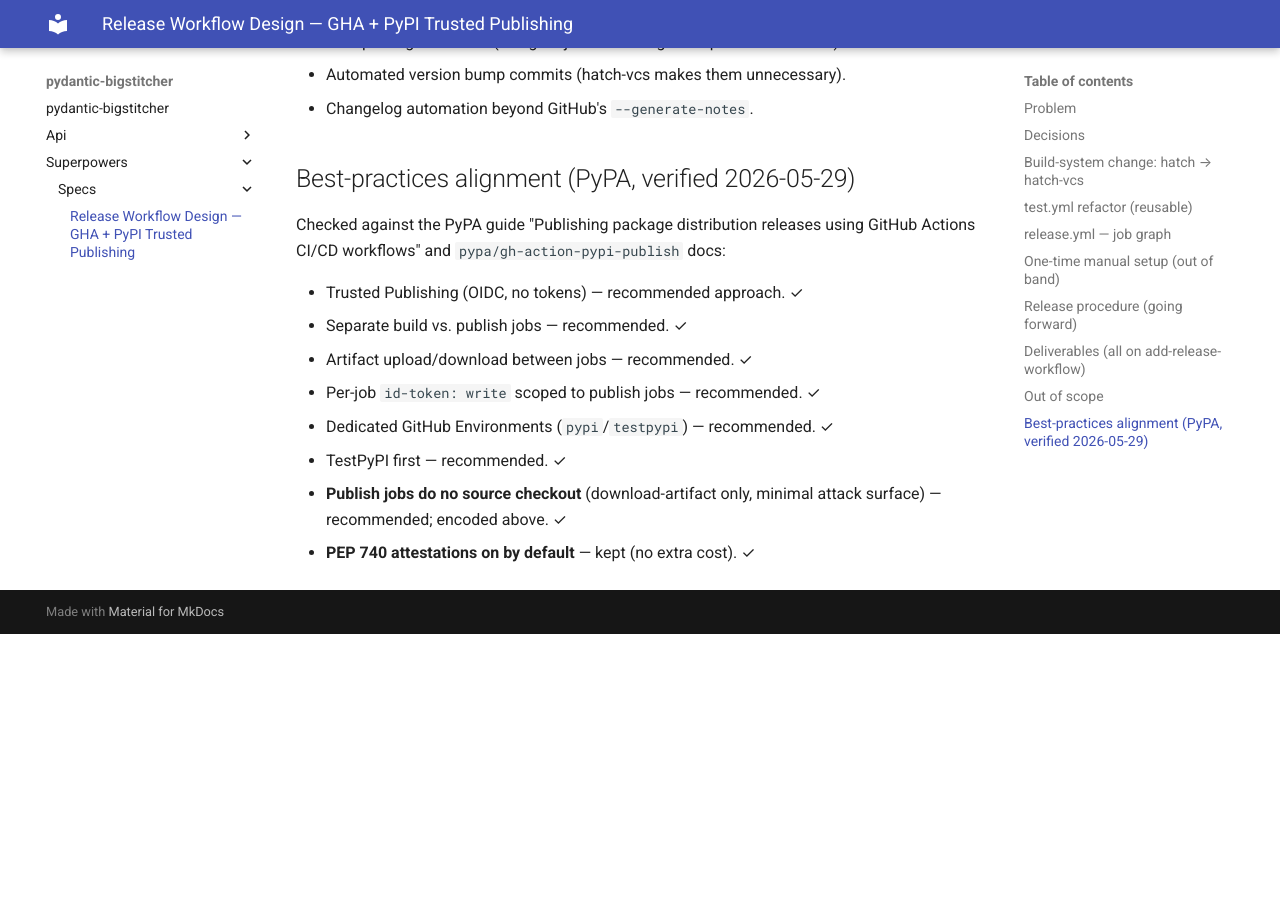
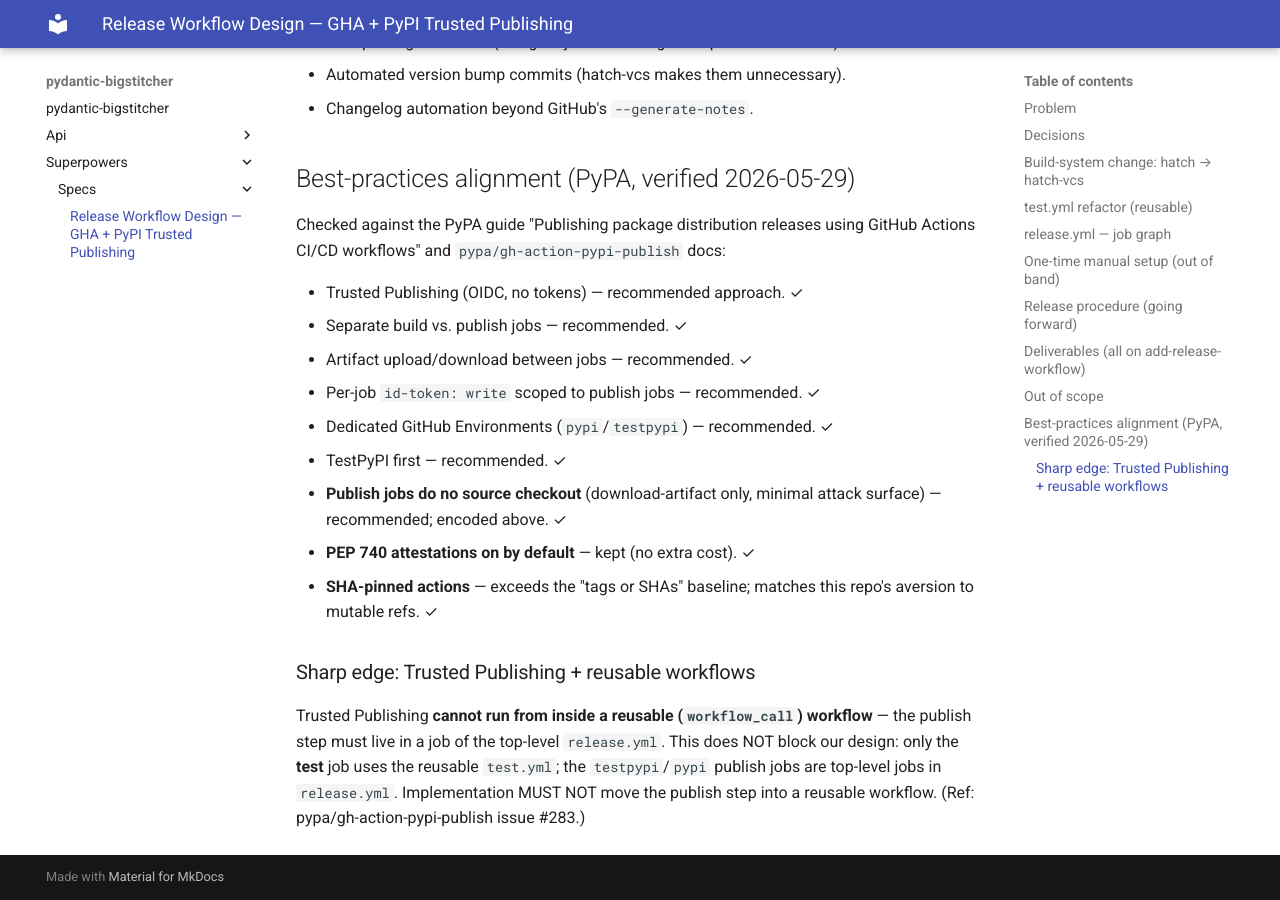
Before and after one commit to d-v-b/pydantic-bigstitcher, an MkDocs documentation site: the page built from docs/superpowers/specs/2026-05-29-release-workflow-design.md, in a window 1280 px wide and 900 px high, scrolled down 3240 px. Built offline with MkDocs 1.6.1 and Material for MkDocs 9.7.7, drawn with Linux system fonts in a browser that asks for light colours; before the commit the page ends 3874 px from its top, so only the background shows below that.

Commit message:
Note Trusted Publishing reusable-workflow constraint in spec
Co-Authored-By: Claude Opus 4.8 <noreply@anthropic.com>

```diff
--- a/docs/superpowers/specs/2026-05-29-release-workflow-design.md
+++ b/docs/superpowers/specs/2026-05-29-release-workflow-design.md
@@ -110,3 +110,13 @@ Actions CI/CD workflows" and `pypa/gh-action-pypi-publish` docs:
 - **Publish jobs do no source checkout** (download-artifact only, minimal attack
   surface) — recommended; encoded above. ✓
 - **PEP 740 attestations on by default** — kept (no extra cost). ✓
+- **SHA-pinned actions** — exceeds the "tags or SHAs" baseline; matches this repo's aversion to mutable refs. ✓
+
+### Sharp edge: Trusted Publishing + reusable workflows
+
+Trusted Publishing **cannot run from inside a reusable (`workflow_call`) workflow** — the
+publish step must live in a job of the top-level `release.yml`. This does NOT block our
+design: only the **test** job uses the reusable `test.yml`; the `testpypi`/`pypi` publish
+jobs are top-level jobs in `release.yml`. Implementation MUST NOT move the publish step
+into a reusable workflow.
+(Ref: pypa/gh-action-pypi-publish issue #283.)
```
